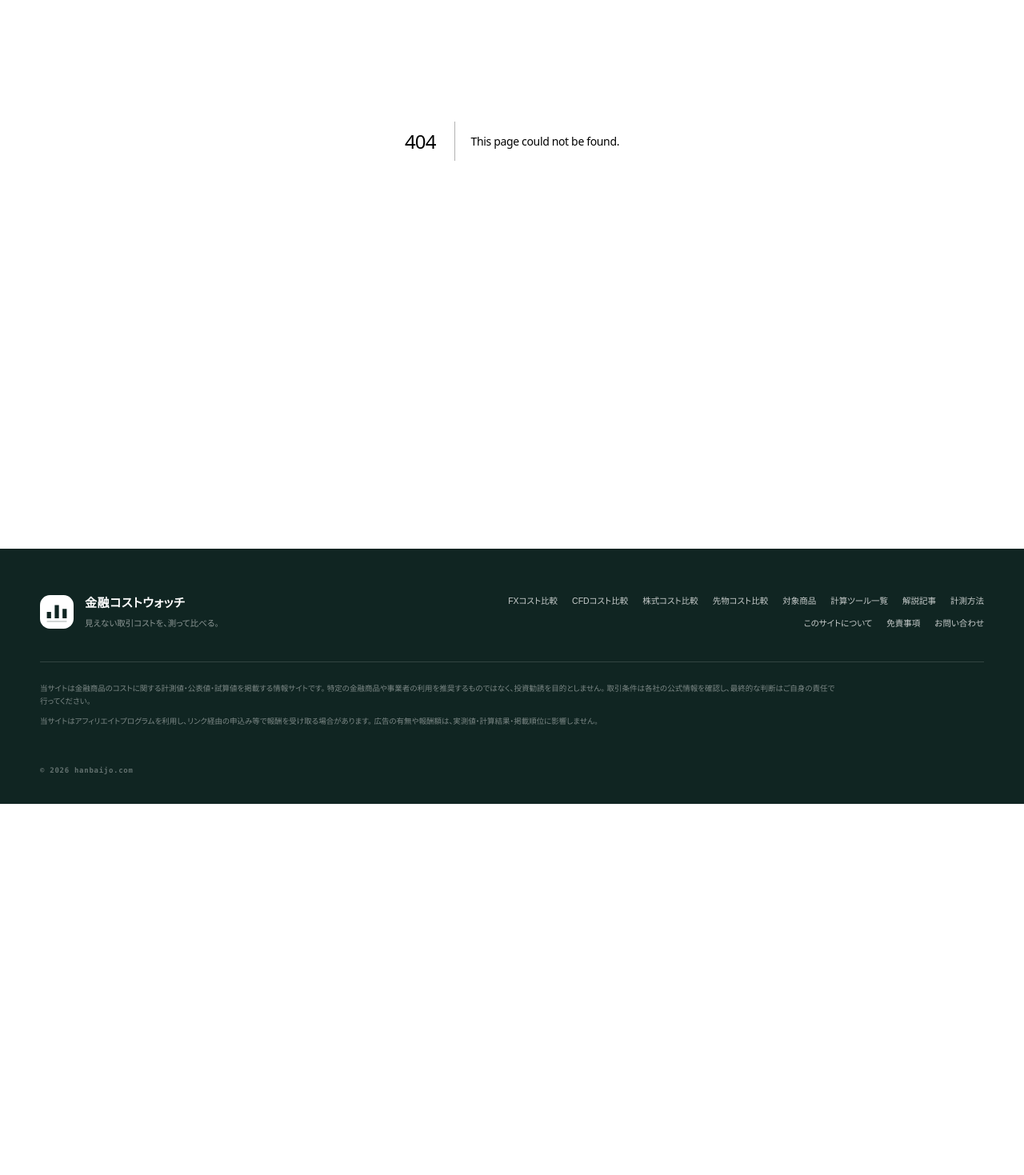
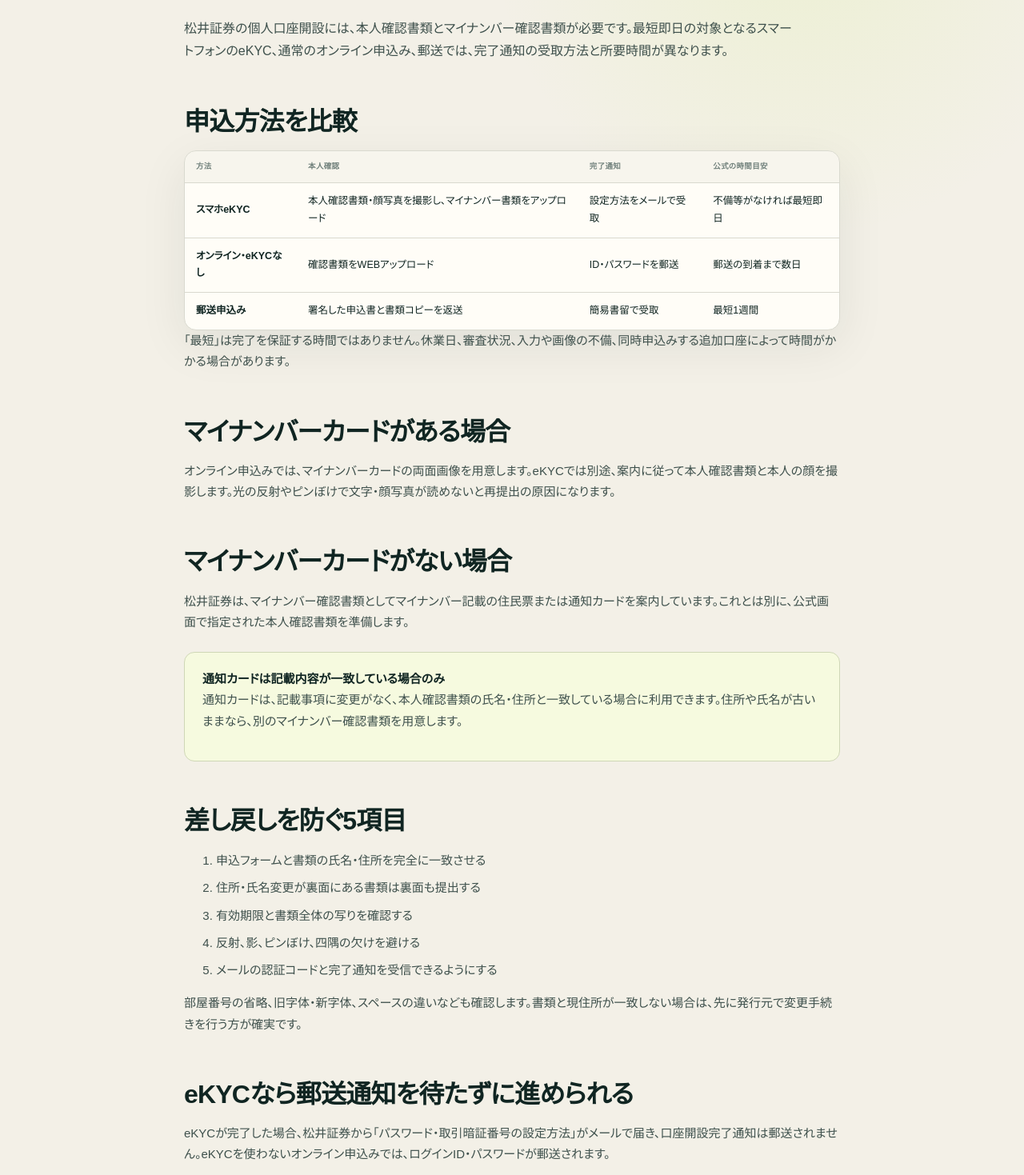
Before and after one commit to mrok18/hanbaijo, a Next.js app: page /articles/matsui-ekyc-required-documents in a window 1280 px wide. Before the commit this address had no page. Shown: the part 301-1770 px from the top of the page at 80% size. Before the commit the page ends 1306 px from the top, so only its background shows below. Built offline with nearby package versions, Linux system fonts and the light colour scheme.

Commit message:
content: add Matsui eKYC document guide

```diff
--- /dev/null
+++ b/app/articles/matsui-ekyc-required-documents/page.tsx
@@ -0,0 +1,70 @@
+import Link from 'next/link';
+import AffiliateOfferCard from '@/components/AffiliateOfferCard';
+import { AFFILIATE_OFFERS } from '@/lib/affiliates';
+
+export const metadata = {
+  title: '松井証券の口座開設に必要な書類｜eKYC・マイナンバー・郵送の違い',
+  description: '松井証券の個人口座開設で必要な本人確認書類とマイナンバー確認書類、eKYC、オンラインアップロード、郵送の違いと不備防止を整理します。',
+};
+
+export default function Page() {
+  return <article>
+    <p className="page-kicker">MATSUI / IDENTITY CHECK</p>
+    <h1>松井証券の口座開設に必要な書類<br />eKYC・郵送の違いを整理</h1>
+    <p className="lede">松井証券の個人口座開設には、本人確認書類とマイナンバー確認書類が必要です。最短即日の対象となるスマートフォンのeKYC、通常のオンライン申込み、郵送では、完了通知の受取方法と所要時間が異なります。</p>
+
+    <h2>申込方法を比較</h2>
+    <div className="data-panel"><div className="table-scroll"><table className="rates comparison-table"><thead><tr><th>方法</th><th>本人確認</th><th>完了通知</th><th>公式の時間目安</th></tr></thead><tbody>
+      <tr><td className="ex-name">スマホeKYC</td><td>本人確認書類・顔写真を撮影し、マイナンバー書類をアップロード</td><td>設定方法をメールで受取</td><td>不備等がなければ最短即日</td></tr>
+      <tr><td className="ex-name">オンライン・eKYCなし</td><td>確認書類をWEBアップロード</td><td>ID・パスワードを郵送</td><td>郵送の到着まで数日</td></tr>
+      <tr><td className="ex-name">郵送申込み</td><td>署名した申込書と書類コピーを返送</td><td>簡易書留で受取</td><td>最短1週間</td></tr>
+    </tbody></table></div></div>
+    <p>「最短」は完了を保証する時間ではありません。休業日、審査状況、入力や画像の不備、同時申込みする追加口座によって時間がかかる場合があります。</p>
+
+    <h2>マイナンバーカードがある場合</h2>
+    <p>オンライン申込みでは、マイナンバーカードの両面画像を用意します。eKYCでは別途、案内に従って本人確認書類と本人の顔を撮影します。光の反射やピンぼけで文字・顔写真が読めないと再提出の原因になります。</p>
+
+    <h2>マイナンバーカードがない場合</h2>
+    <p>松井証券は、マイナンバー確認書類としてマイナンバー記載の住民票または通知カードを案内しています。これとは別に、公式画面で指定された本人確認書類を準備します。</p>
+    <div className="callout"><strong>通知カードは記載内容が一致している場合のみ</strong><p>通知カードは、記載事項に変更がなく、本人確認書類の氏名・住所と一致している場合に利用できます。住所や氏名が古いままなら、別のマイナンバー確認書類を用意します。</p></div>
+
+    <h2>差し戻しを防ぐ5項目</h2>
+    <ol>
+      <li>申込フォームと書類の氏名・住所を完全に一致させる</li>
+      <li>住所・氏名変更が裏面にある書類は裏面も提出する</li>
+      <li>有効期限と書類全体の写りを確認する</li>
+      <li>反射、影、ピンぼけ、四隅の欠けを避ける</li>
+      <li>メールの認証コードと完了通知を受信できるようにする</li>
+    </ol>
+    <p>部屋番号の省略、旧字体・新字体、スペースの違いなども確認します。書類と現住所が一致しない場合は、先に発行元で変更手続きを行う方が確実です。</p>
+
+    <h2>eKYCなら郵送通知を待たずに進められる</h2>
+    <p>eKYCが完了した場合、松井証券から「パスワード・取引暗証番号の設定方法」がメールで届き、口座開設完了通知は郵送されません。eKYCを使わないオンライン申込みでは、ログインID・パスワードが郵送されます。</p>
+    <p>公式FAQでは、営業日11時30分までにeKYC申込みをした場合、最短で当日18時頃にメールが届くと案内されています。条件外でも審査完了を急かすのではなく、受信メールと申込状況を確認します。</p>
+
+    <h2>MATSUI Bank同時開設はeKYCが必要</h2>
+    <p>松井証券口座とMATSUI Bank口座を同時に開設する場合は、スマートフォンのeKYCを利用した本人確認が必要です。証券口座だけを申し込む場合と手続き条件が異なるため、同時開設の選択前に対応書類・端末を確認します。</p>
+
+    <h2>書類提出前に申込み口座を確認</h2>
+    <p>総合口座の申込途中では、NISA、FX、信用、米国株信用、先物・オプションなどの同時申込みを選べます。各商品口座には別の受付基準や審査があるため、今すぐ利用するものだけ選択しても問題ありません。</p>
+
+    <div className="callout"><strong>広告提携と比較評価は分離します</strong><p>金融コストウォッチは松井証券の広告プログラムと提携しています。広告報酬を公称値・試算・掲載順位へ反映しません。</p></div>
+    <section className="article-affiliate" aria-label="松井証券の広告">
+      <AffiliateOfferCard offer={AFFILIATE_OFFERS['matsui-fx']} />
+      <p className="affiliate-disclosure">広告リンクから申込みが成立すると、当サイトが報酬を受け取る場合があります。提出可能書類と口座開設基準は申込時の公式画面で確認してください。</p>
+    </section>
+
+    <section className="article-sources" aria-labelledby="sources"><h2 id="sources">参照した公式資料</h2><ul>
+      <li><a href="https://www.matsui.co.jp/apply/" target="_blank" rel="noopener noreferrer">松井証券「口座開設」</a></li>
+      <li><a href="https://www.matsui.co.jp/apply/personal-account/" target="_blank" rel="noopener noreferrer">松井証券「個人口座開設完了までの流れ」</a></li>
+      <li><a href="https://www.matsui.co.jp/apply/personal-account/mail.html" target="_blank" rel="noopener noreferrer">松井証券「郵送での口座開設」</a></li>
+      <li><a href="https://support.matsui.co.jp/faq/show/48169?site_domain=faq" target="_blank" rel="noopener noreferrer">松井証券Q&amp;A「eKYCとは」</a></li>
+      <li><a href="https://www.matsui.co.jp/apply/account/netstock/" target="_blank" rel="noopener noreferrer">松井証券「総合口座申込受付基準」</a></li>
+    </ul><p>必要書類・申込条件は2026年9月8日に公式ページで確認しました。利用可能書類、対応環境、処理時間は変更される場合があります。</p></section>
+
+    <p><Link href="/articles/matsui-simultaneous-account-opening">同時に申込める商品口座を見る →</Link></p>
+    <p><Link href="/articles/matsui-account-types">FX専用口座と総合口座を比較する →</Link></p>
+    <p><Link href="/stocks/matsui">松井証券の国内株コストを見る →</Link></p>
+    <p><Link href="/fx/matsui">MATSUI FXの取引条件を見る →</Link></p>
+  </article>;
+}
--- a/app/articles/matsui-simultaneous-account-opening/page.tsx
+++ b/app/articles/matsui-simultaneous-account-opening/page.tsx
@@ -67,6 +67,7 @@ export default function Page() {
     </ul><p>口座開設条件は2026年9月8日に公式ページで確認しました。申込方法・受付基準・同時開設対象は変更される場合があります。</p></section>
 
     <p><Link href="/articles/matsui-account-types">FX専用口座と総合口座の違いを見る →</Link></p>
+    <p><Link href="/articles/matsui-ekyc-required-documents">eKYCと必要書類を確認する →</Link></p>
     <p><Link href="/articles/matsui-nisa-fees">松井証券NISAで無料になる費用を見る →</Link></p>
     <p><Link href="/stocks/matsui">松井証券の国内株コストを見る →</Link></p>
     <p><Link href="/fx/matsui">MATSUI FXの取引条件を見る →</Link></p>
--- a/app/articles/posts.ts
+++ b/app/articles/posts.ts
@@ -1,4 +1,5 @@
 export const POSTS = [
+  { slug: 'matsui-ekyc-required-documents', category: '証券・松井証券', title: '松井証券の口座開設に必要な書類｜eKYC・マイナンバー', desc: '最短即日のeKYC、オンラインアップロード、郵送の違いと書類不備の防止点を整理する。' },
   { slug: 'matsui-simultaneous-account-opening', category: '証券・松井証券', title: '松井証券で同時開設できる口座｜NISA・FX・信用・先物', desc: '総合口座と同時に開設・申込みできる口座、追加口座、商品別審査の違いを整理する。' },
   { slug: 'jfx-demo-account-guide', category: 'FX・JFX', title: 'JFXデモ口座でできること｜利用期間・仮想資金・本番との違い', desc: '約3カ月の利用期間、仮想資金、デモレート、土日利用、ロスカット、本番移行の手順を整理する。' },
   { slug: 'jfx-mt5-tradingview-matrix-trader', category: 'FX・JFX', title: 'JFXのMT5・TradingView・MATRIX TRADERの違い', desc: '発注、口座情報、レート受信、チャート分析の役割から3つのツールを比較する。' },
--- a/app/stocks/matsui/page.tsx
+++ b/app/stocks/matsui/page.tsx
@@ -4,6 +4,7 @@ import { AFFILIATE_OFFERS } from '@/lib/affiliates';
 
 export const metadata = { title: '松井証券の国内株手数料・ボックスレート', description: '松井証券の国内株ボックスレートを、1日の約定代金合計と年齢条件に分けて公式情報から整理します。' };
 export default function Page() { return <StockProviderFactSheet provider={STOCK_PROVIDERS.matsui} affiliateOffer={AFFILIATE_OFFERS['matsui-fx']} relatedArticles={[
+  { href: '/articles/matsui-ekyc-required-documents', title: '口座開設のeKYCと必要書類', description: 'マイナンバー、本人確認、オンライン・郵送の違いと不備防止を整理します。' },
   { href: '/articles/matsui-simultaneous-account-opening', title: '総合口座と同時に申込める口座', description: 'NISA・FX・信用・先物と、自動開設される米国株・投資信託口座を整理します。' },
   { href: '/tools/matsui-box-rate-calculator', title: 'ボックスレート計算機', description: '現物と信用の1日約定代金を合算し、手数料を試算します。' },
   { href: '/tools/matsui-us-stock-cost-calculator', title: '米国株の往復コスト計算機', description: '売買手数料・為替コスト・値幅損益を同時に円換算します。' },
```
